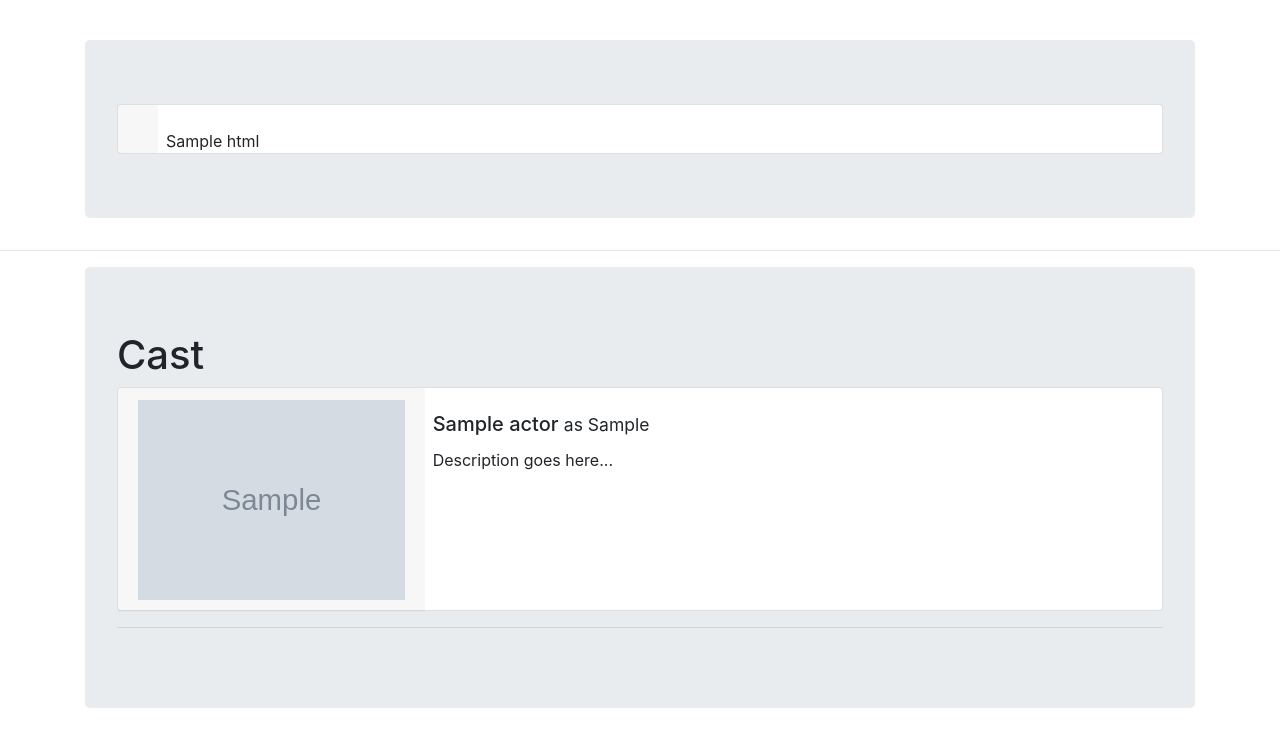
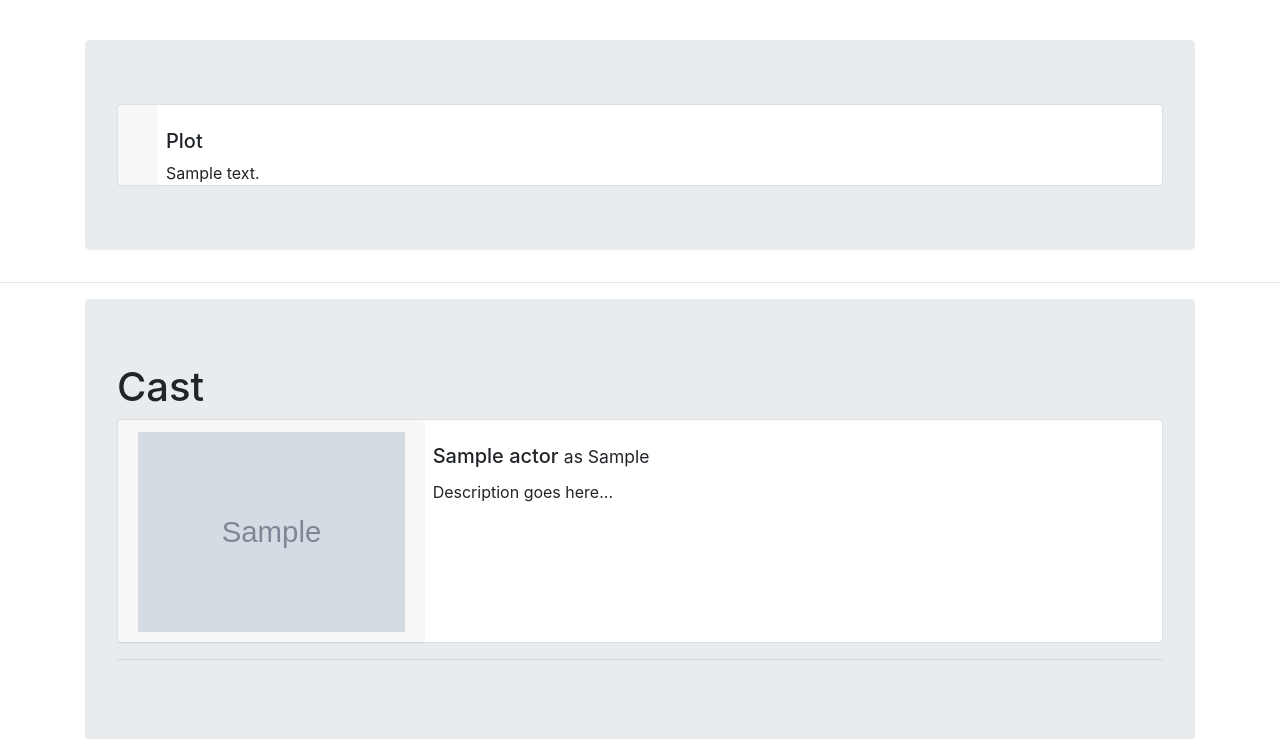
Before and after one commit to dferes/MovieApp, a Flask app: template templates/show-movie-details.html in a window 1280 px wide. Shown: the part 46-785 px from the top of the page. Run offline with Flask 2, Linux system fonts and the light colour scheme; the template is opened without the code that fills it: most values are stand-ins (such as "Sample title", 1, 10 or a date in 2020); grey boxes marked "Sample" are stand-in pictures; parts of the project's set-up code (start-up, migrations or seed data) failed here and were passed over; some libraries are stand-ins or nearby versions.

Commit message:
a few samll adjustments

```diff
--- a/templates/search/show-query-results.html
+++ b/templates/search/show-query-results.html
@@ -4,10 +4,9 @@
 <h1 class="text-center">Results for {{query}}</h1>
 <hr>
 <div class="container">
-
     <div class="row">
         {% for movie_dict in res %}
-        <div class="col col-md-4">
+        <div class="col col-md-4">  <!--still need to change this to accomodate different view widths> -->
             <div class="container">
                 <a href="/show-movie-details/{{movie_dict['id']}}">
                     <div class="card" style="width: 18rem;">
@@ -23,6 +22,5 @@
         <hr>
     {% endfor %}
     </div>
-
 </div>
 {% endblock %}
--- a/templates/show-movie-details.html
+++ b/templates/show-movie-details.html
@@ -10,7 +10,8 @@
          </div>
          <div class="card-block px-2">
             <br>
-            <p class="card-text">{{plot['html']}}</p>
+            <h5>Plot</h5>
+            <p class="card-text">{{plot['plainText']}}</p>
          </div>
       </div>
    </div>
```
